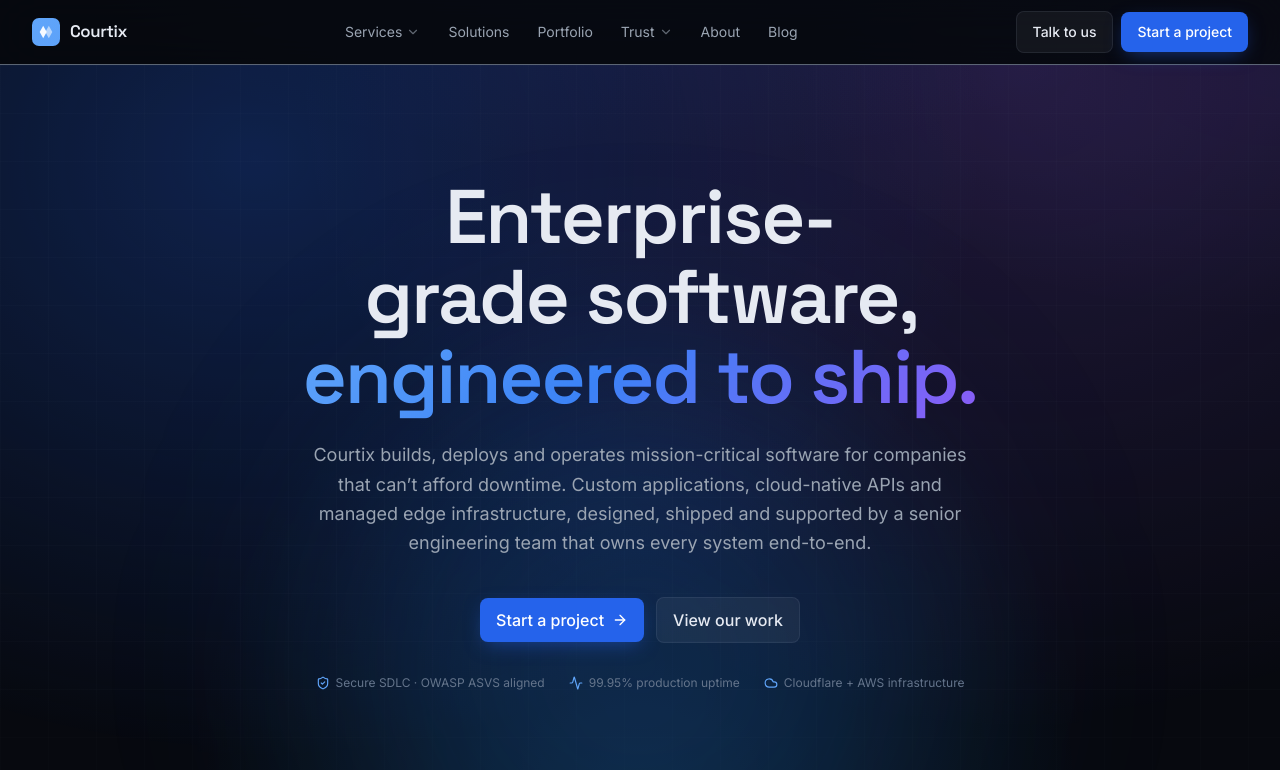
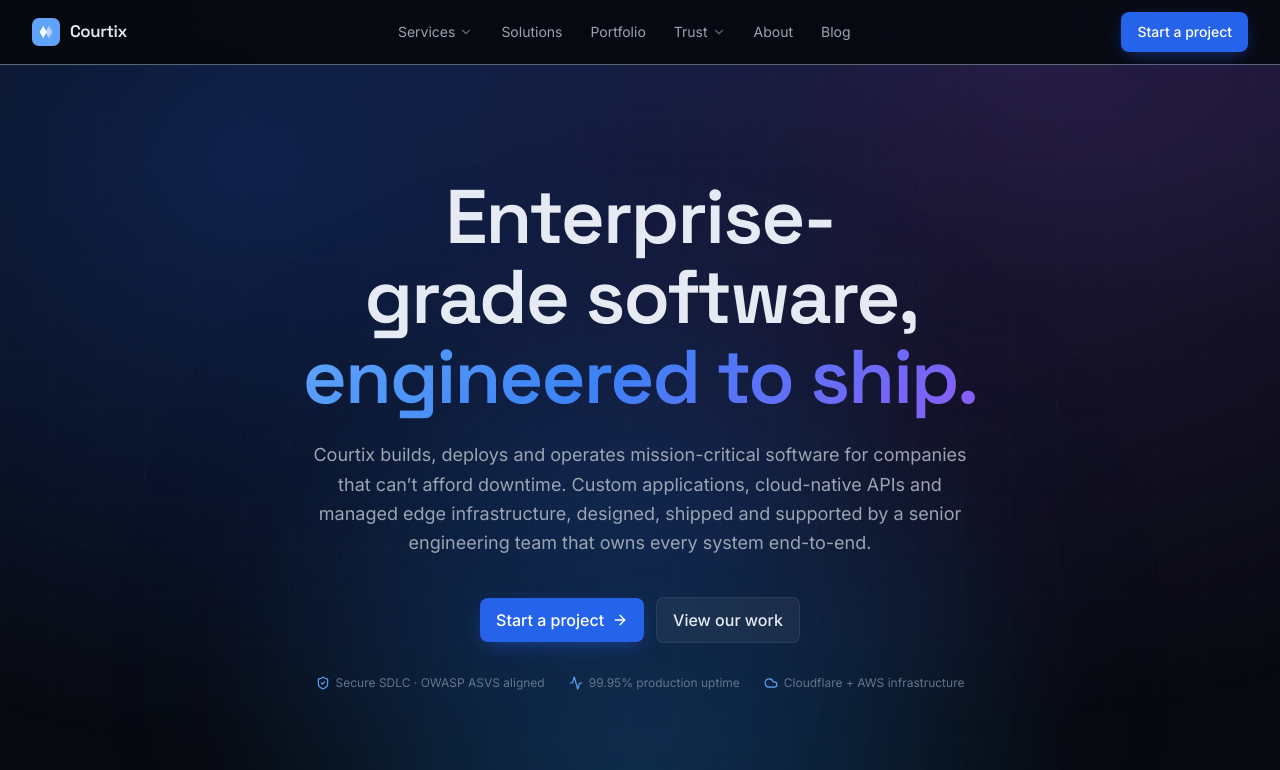
Before and after one commit to arbet/courtix-com, a Next.js app in the folder web/: page / in a window 1280 px wide. Shown: the top 770 px of the page. Built offline with nearby package versions, Linux system fonts and the light colour scheme.

Commit message:
Drop duplicate "Talk to us" header CTA
Both header buttons resolved to the same /contact page (the ?intent=start
query param was never read anywhere), so the second button just split
attention and crowded the top bar. Keeping "Start a project" as the sole
primary header CTA for clearer intent.

```diff
--- a/web/src/components/layout/Header.tsx
+++ b/web/src/components/layout/Header.tsx
@@ -50,10 +50,7 @@ export function Header() {
         </nav>
 
         <div className="hidden items-center gap-2 lg:flex">
-          <Link href="/contact" className="btn-secondary">
-            Talk to us
-          </Link>
-          <Link href="/contact?intent=start" className="btn-primary">
+          <Link href="/contact" className="btn-primary">
             Start a project
           </Link>
         </div>
@@ -86,11 +83,8 @@ export function Header() {
                 {item.label}
               </Link>
             ))}
-            <div className="mt-2 flex gap-2">
-              <Link href="/contact" className="btn-secondary flex-1" onClick={() => setOpen(false)}>
-                Talk to us
-              </Link>
-              <Link href="/contact?intent=start" className="btn-primary flex-1" onClick={() => setOpen(false)}>
+            <div className="mt-2">
+              <Link href="/contact" className="btn-primary w-full" onClick={() => setOpen(false)}>
                 Start a project
               </Link>
             </div>
```
